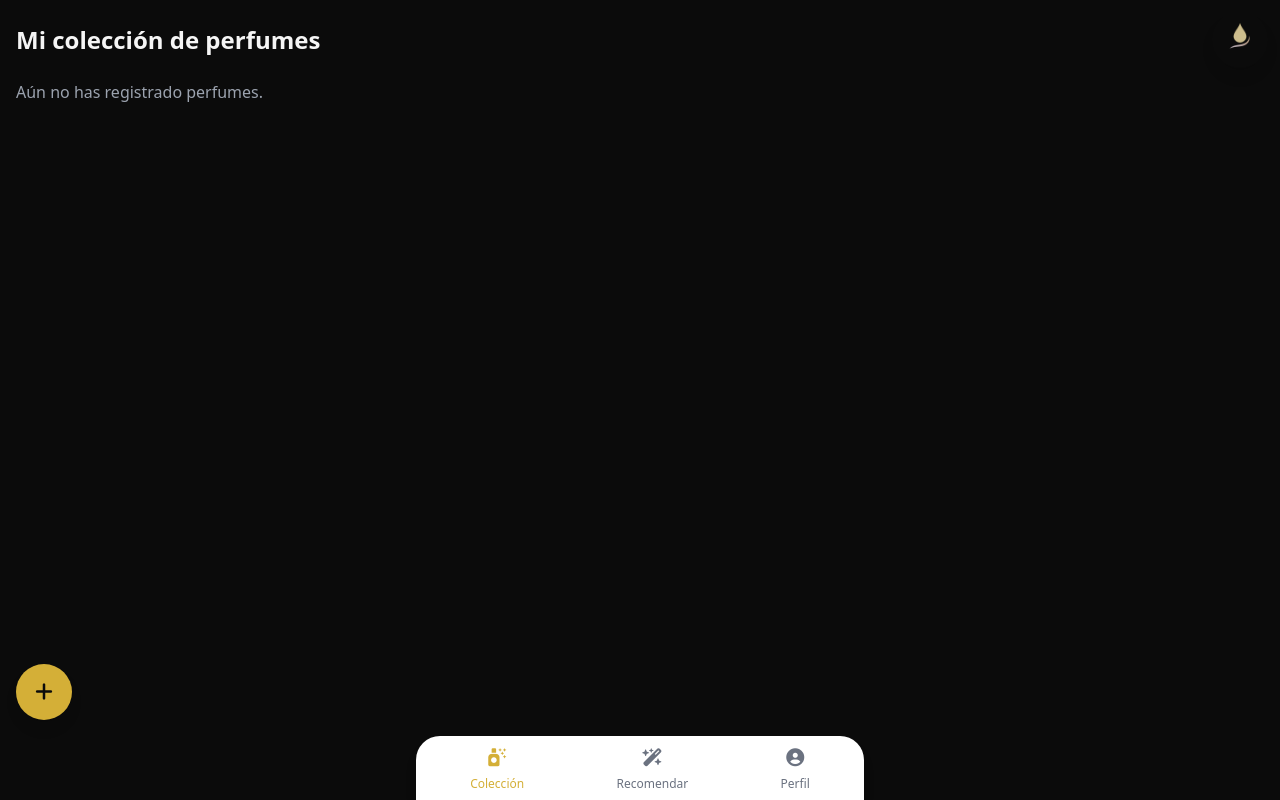
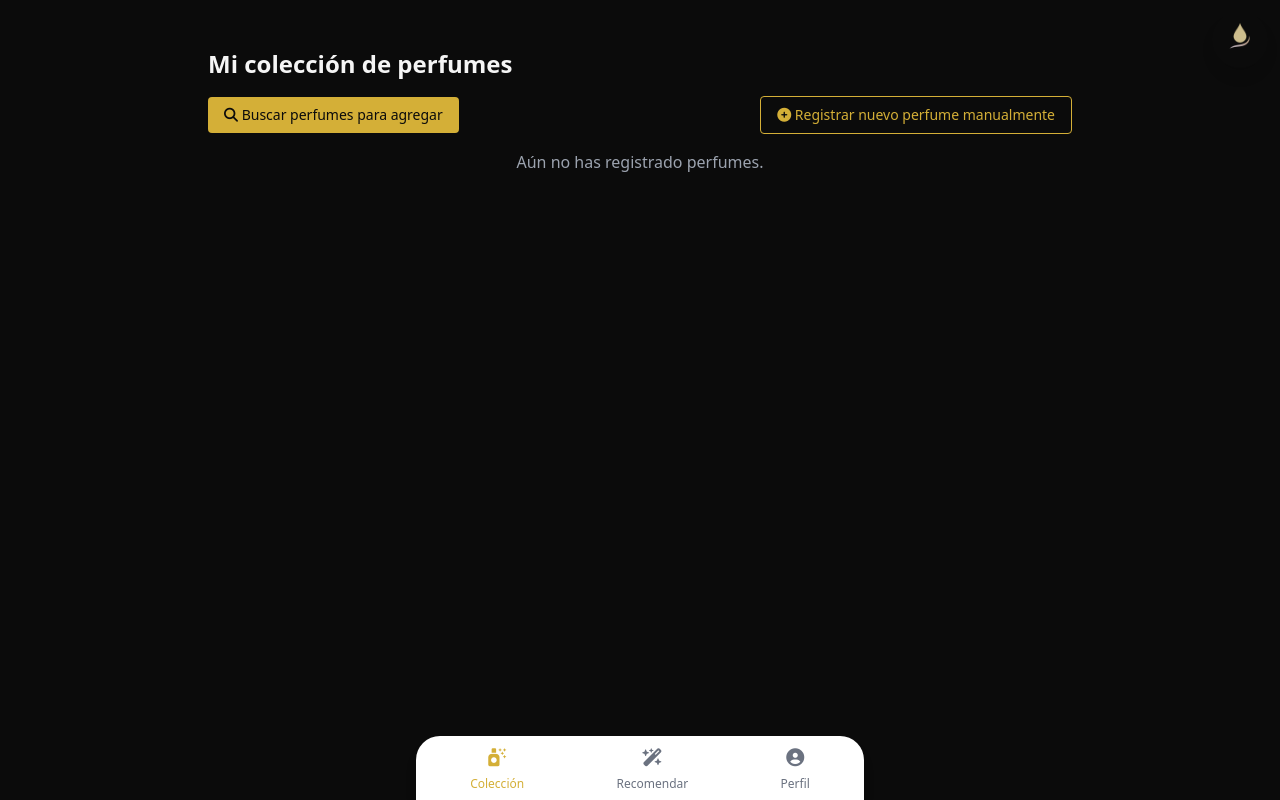
Before and after one commit to almubaDev/sillage, a Django app: page /es/perfumes/ in a window 1280 px wide. Run offline with Django 5.2, Linux system fonts and the light colour scheme; the visitor is signed in with stand-in values (Sample User, id 1); data that the repository does not hold is empty; some libraries are stand-ins or nearby versions.

Commit message:
cambio de bbdd

```diff
--- a/perfumes/forms.py
+++ b/perfumes/forms.py
@@ -4,11 +4,11 @@
 class PerfumeForm(forms.ModelForm):
     class Meta:
         model = Perfume
-        fields = ['nombre', 'marca', 'perfumista', 'concentracion', 'imagen']
+        fields = ['nombre', 'marca', 'notas', 'acordes', 'perfumista']
         widgets = {
-            'nombre': forms.TextInput(attrs={'class': 'w-full border rounded px-3 py-2', 'placeholder': 'Nombre del perfume'}),
-            'marca': forms.TextInput(attrs={'class': 'w-full border rounded px-3 py-2', 'placeholder': 'Marca'}),
-            'perfumista': forms.TextInput(attrs={'class': 'w-full border rounded px-3 py-2', 'placeholder': 'Perfumista (opcional)'}),
-            'concentracion': forms.Select(attrs={'class': 'w-full border rounded px-3 py-2'}),
-            'imagen': forms.ClearableFileInput(attrs={'class': 'w-full'}),
+            'nombre': forms.TextInput(attrs={'class': 'w-full border rounded px-3 py-2'}),
+            'marca': forms.TextInput(attrs={'class': 'w-full border rounded px-3 py-2'}),
+            'notas': forms.Textarea(attrs={'class': 'w-full border rounded px-3 py-2', 'rows': 3}),
+            'acordes': forms.Textarea(attrs={'class': 'w-full border rounded px-3 py-2', 'rows': 2}),
+            'perfumista': forms.TextInput(attrs={'class': 'w-full border rounded px-3 py-2'}),
         }
--- a/perfumes/templates/perfumes/coleccion.html
+++ b/perfumes/templates/perfumes/coleccion.html
@@ -1,117 +1,49 @@
-{% extends 'base.html' %}
+{% extends "base.html" %}
 {% load i18n %}
 
 {% block content %}
-<h2 class="text-2xl font-bold mb-6">{% trans "Mi colección de perfumes" %}</h2>
+<div class="max-w-4xl mx-auto mt-6 space-y-4 px-4">
+  <h1 class="text-2xl font-bold mb-4">{% trans "Mi colección de perfumes" %}</h1>
 
-<div class="grid grid-cols-1 gap-6">
-  {% for perfume in perfumes %}
-  <div class="bg-secondary/20 rounded-xl p-4 shadow-md relative flex gap-4 items-start">
-    {% if perfume.imagen %}
-      <img src="{{ perfume.imagen.url }}"
-           alt="{{ perfume.nombre }}"
-           class="w-24 h-24 object-contain rounded-lg border border-[var(--accent)] shadow-sm">
+  <div class="flex flex-col sm:flex-row justify-between items-center mb-4 gap-2">
+    <a href="{% url 'perfumes:buscar_perfumes' %}" class="bg-[var(--accent)] text-[var(--bg)] px-4 py-2 rounded hover:brightness-110 text-sm">
+      <i class="fas fa-search"></i> {% trans "Buscar perfumes para agregar" %}
+    </a>
+    <a href="{% url 'perfumes:nuevo_perfume' %}" class="border border-[var(--accent)] text-[var(--accent)] px-4 py-2 rounded hover:bg-[var(--block)] text-sm">
+      <i class="fas fa-plus-circle"></i> {% trans "Registrar nuevo perfume manualmente" %}
+    </a>
+  </div>
+
+  {% if perfumes %}
+    <div class="grid md:grid-cols-2 gap-4">
+      {% for item in perfumes %}
+        <div class="bg-[var(--block)] rounded-xl shadow p-4 relative">
+          <h2 class="text-lg font-semibold">{{ item.perfume.nombre }}</h2>
+          <p class="text-sm text-gray-400">{{ item.perfume.marca }}</p>
+          {% if item.perfume.perfumista %}
+            <p class="text-sm italic">{% trans "Perfumista" %}: {{ item.perfume.perfumista }}</p>
           {% endif %}
 
-    <div class="flex-1 pr-6">
-      <h3 class="text-lg font-semibold leading-tight">{{ perfume.nombre }}</h3>
-      <p class="text-sm text-gray-400">{{ perfume.marca }}</p>
-      {% if perfume.perfumista %}
-        <p class="text-sm italic text-gray-500">{% trans "Perfumista" %}: {{ perfume.perfumista }}</p>
-      {% endif %}
-      <p class="text-sm">{% trans "Concentración" %}: {{ perfume.get_concentracion_display }}</p>
+          <div class="mt-2">
+            <p class="text-sm text-gray-300 mb-1 font-medium">{% trans "Acordes principales" %}:</p>
+            <ul class="flex flex-wrap gap-2 text-sm text-[var(--accent)]">
+              {% for acorde in item.perfume.acordes %}
+                <li class="bg-[var(--bg)] px-2 py-1 rounded-full border border-[var(--accent)]">{{ acorde }}</li>
+              {% endfor %}
+            </ul>
           </div>
 
-    <form method="post" action="{% url 'perfumes:eliminar_perfume' perfume.pk %}"
-          class="absolute top-2 right-2">
+          <form method="post" action="{% url 'perfumes:eliminar_perfume' item.perfume.id %}" class="absolute top-2 right-2">
             {% csrf_token %}
-      <button type="submit"
-              class="text-[var(--accent)] hover:brightness-90 transition text-sm"
-              title="{% trans 'Eliminar perfume' %}">
-        <i class="fas fa-circle-xmark text-lg"></i>
+            <button type="submit" class="text-red-500 hover:text-red-700 text-sm">
+              <i class="fas fa-trash-alt"></i>
             </button>
           </form>
         </div>
-  {% empty %}
-  <p class="text-gray-400 col-span-full">{% trans "Aún no has registrado perfumes." %}</p>
       {% endfor %}
     </div>
-
-<!-- Botón flotante redondo -->
-<button onclick="document.getElementById('modal-form').showModal()"
-        class="fixed bottom-20 left-4 z-50 bg-[var(--accent)] text-[var(--bg)] h-14 w-14 flex items-center justify-center rounded-full shadow-lg hover:scale-105 transition"
-        title="{% trans 'Registrar nuevo perfume' %}">
-  <i class="fas fa-plus text-xl"></i>
-</button>
-
-<!-- Modal -->
-<dialog id="modal-form" class="rounded-xl max-w-lg w-full shadow-2xl backdrop:bg-black/50">
-  <form method="post" enctype="multipart/form-data"
-        class="bg-[var(--bg)] text-[var(--text)] p-6 space-y-4 rounded-xl">
-    {% csrf_token %}
-    <h2 class="text-xl font-bold mb-2">{% trans "Registrar nuevo perfume" %}</h2>
-
-    <div>
-      <label for="{{ form.nombre.id_for_label }}">{% trans "Nombre" %}</label>
-      {{ form.nombre }}
-      {{ form.nombre.errors }}
+  {% else %}
+    <p class="text-center text-gray-400">{% trans "Aún no has registrado perfumes." %}</p>
+  {% endif %}
 </div>
-
-    <div>
-      <label for="{{ form.marca.id_for_label }}">{% trans "Marca" %}</label>
-      {{ form.marca }}
-      {{ form.marca.errors }}
-    </div>
-
-    <div>
-      <label for="{{ form.perfumista.id_for_label }}">{% trans "Perfumista (opcional)" %}</label>
-      {{ form.perfumista }}
-      {{ form.perfumista.errors }}
-    </div>
-
-    <div>
-      <label for="{{ form.concentracion.id_for_label }}">{% trans "Concentración" %}</label>
-      {{ form.concentracion }}
-      {{ form.concentracion.errors }}
-    </div>
-
-    <!-- Input de imagen con botón estilizado y preview -->
-    <div class="flex items-center gap-4">
-      <button type="button"
-              onclick="document.getElementById('id_imagen').click()"
-              class="cursor-pointer bg-[var(--accent)] text-[var(--bg)] px-4 py-2 rounded-full font-medium text-sm hover:brightness-110 transition">
-        {% trans "Seleccionar imagen" %}
-      </button>
-
-      <input type="file" name="{{ form.imagen.name }}" id="id_imagen"
-             accept="image/*" class="hidden" onchange="previewImage(this)">
-
-      <img id="preview" src="#" alt="Preview"
-           class="hidden w-14 h-14 object-contain border border-[var(--accent)] rounded">
-    </div>
-    {{ form.imagen.errors }}
-
-    <div class="flex justify-between items-center pt-4">
-      <button type="submit" class="btn-accent px-4 py-2 rounded">{% trans "Guardar" %}</button>
-      <button type="button" onclick="document.getElementById('modal-form').close()" class="underline text-sm">
-        {% trans "Cancelar" %}
-      </button>
-    </div>
-  </form>
-</dialog>
-
-<!-- Miniatura dinámica -->
-<script>
-function previewImage(input) {
-  const preview = document.getElementById('preview');
-  const file = input.files[0];
-  if (file) {
-    preview.src = URL.createObjectURL(file);
-    preview.classList.remove('hidden');
-  } else {
-    preview.src = '#';
-    preview.classList.add('hidden');
-  }
-}
-</script>
 {% endblock %}
--- a/perfumes/urls.py
+++ b/perfumes/urls.py
@@ -1,9 +1,12 @@
 from django.urls import path
-from .views import mis_perfumes, eliminar_perfume
-
+from . import views
 app_name = 'perfumes'
 
 urlpatterns = [
-    path('', mis_perfumes, name='mis_perfumes'),
-    path('eliminar/<int:pk>/', eliminar_perfume, name='eliminar_perfume'),
+    path("", views.mi_coleccion, name="mi_coleccion"),
+    path("buscar/", views.buscar_perfumes, name="buscar_perfumes"),
+    path("agregar/<int:perfume_id>/", views.agregar_a_coleccion, name="agregar_perfume"),
+    path("eliminar/<int:perfume_id>/", views.eliminar_de_coleccion, name="eliminar_perfume"),
+    path("nuevo/", views.nuevo_perfume, name="nuevo_perfume"),
+
 ]
--- a/perfumes/views.py
+++ b/perfumes/views.py
@@ -1,29 +1,51 @@
 from django.shortcuts import render, redirect, get_object_or_404
 from django.contrib.auth.decorators import login_required
-from .models import Perfume
+from django.contrib import messages
+from .models import Perfume, ColeccionUsuario
 from .forms import PerfumeForm
 
+
 @login_required
-def mis_perfumes(request):
-    perfumes = Perfume.objects.filter(usuario=request.user).order_by('-id')
+def mi_coleccion(request):
+    perfumes = ColeccionUsuario.objects.filter(usuario=request.user).select_related("perfume")
+    return render(request, "perfumes/coleccion.html", {"perfumes": perfumes})
 
-    form = PerfumeForm()
-
-    if request.method == 'POST':
-        form = PerfumeForm(request.POST, request.FILES)
-        if form.is_valid():
-            perfume = form.save(commit=False)
-            perfume.usuario = request.user
-            perfume.save()
-            return redirect('perfumes:mis_perfumes')
-
-    return render(request, 'perfumes/coleccion.html', {
-        'perfumes': perfumes,
-        'form': form,
+@login_required
+def buscar_perfumes(request):
+    query = request.GET.get("q", "")
+    resultados = Perfume.objects.filter(nombre__icontains=query) if query else []
+    coleccion_ids = ColeccionUsuario.objects.filter(usuario=request.user).values_list("perfume_id", flat=True)
+    return render(request, "perfumes/busqueda.html", {
+        "resultados": resultados,
+        "query": query,
+        "coleccion_ids": coleccion_ids
     })
 
 @login_required
-def eliminar_perfume(request, pk):
-    perfume = get_object_or_404(Perfume, pk=pk, usuario=request.user)
-    perfume.delete()
-    return redirect('perfumes:mis_perfumes')
+def agregar_a_coleccion(request, perfume_id):
+    perfume = get_object_or_404(Perfume, id=perfume_id)
+    obj, creado = ColeccionUsuario.objects.get_or_create(usuario=request.user, perfume=perfume)
+    if creado:
+        messages.success(request, f"{perfume.nombre} fue agregado a tu colección.")
+    else:
+        messages.info(request, f"{perfume.nombre} ya estaba en tu colección.")
+    return redirect("buscar_perfumes")
+
+@login_required
+def eliminar_de_coleccion(request, perfume_id):
+    perfume = get_object_or_404(Perfume, id=perfume_id)
+    ColeccionUsuario.objects.filter(usuario=request.user, perfume=perfume).delete()
+    messages.success(request, f"{perfume.nombre} fue eliminado de tu colección.")
+    return redirect("buscar_perfumes")
+
+@login_required
+def nuevo_perfume(request):
+    if request.method == "POST":
+        form = PerfumeForm(request.POST)
+        if form.is_valid():
+            form.save()
+            messages.success(request, "Perfume agregado correctamente.")
+            return redirect("buscar_perfumes")
+    else:
+        form = PerfumeForm()
+    return render(request, "perfumes/nuevo.html", {"form": form})
--- a/templates/base.html
+++ b/templates/base.html
@@ -79,7 +79,7 @@
       {% with request.path as path %}
 
       <!-- Colección - mismo botón, nuevo estilo -->
-      <a href="{% url 'perfumes:mis_perfumes' %}"
+      <a href="{% url 'perfumes:mi_coleccion' %}"
          class="flex flex-col items-center transition {% if '/perfumes/' in path %}text-[var(--accent)]{% else %}text-gray-500{% endif %}">
         <i class="fas fa-spray-can-sparkles text-lg mb-1"></i>
         <span class="text-xs">{% trans "Colección" %}</span>
```
Also changed, not shown: perfumes/management/commands/cargar_perfumes.py (added, +47 -0 lines), perfumes/models.py (+14 -11 lines), perfumes/templates/perfumes/busqueda.html (added, +41 -0 lines), perfumes/templates/perfumes/nuevo.html (added, +16 -0 lines), recomendador/utils.py (+69 -30 lines), recomendador/views.py (+4 -3 lines), locale/en/LC_MESSAGES/django.po, perfumes/migrations/0002_remove_perfume_concentracion_remove_perfume_imagen_and_more.py (added), perfumes/migrations/0003_alter_perfume_acordes_alter_perfume_notas.py (added), 2 other files. Lines whose indentation alone changed are shown as unchanged.
